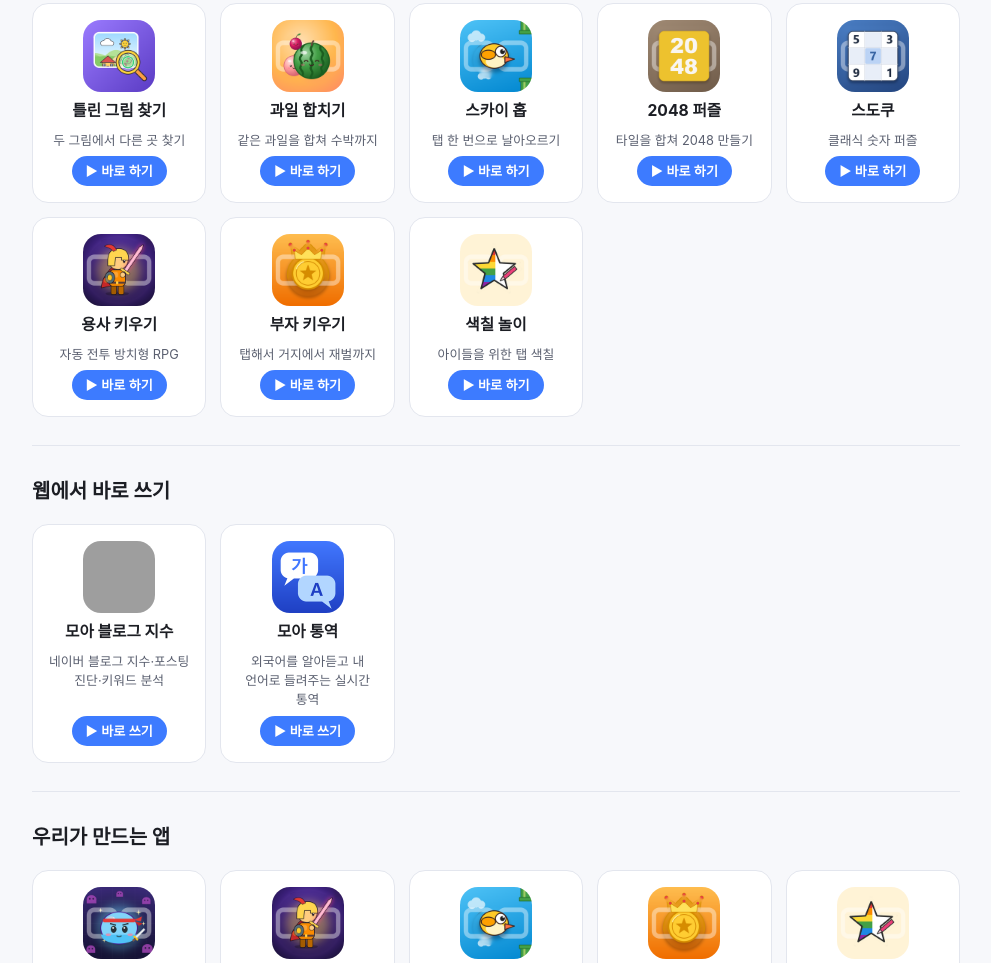
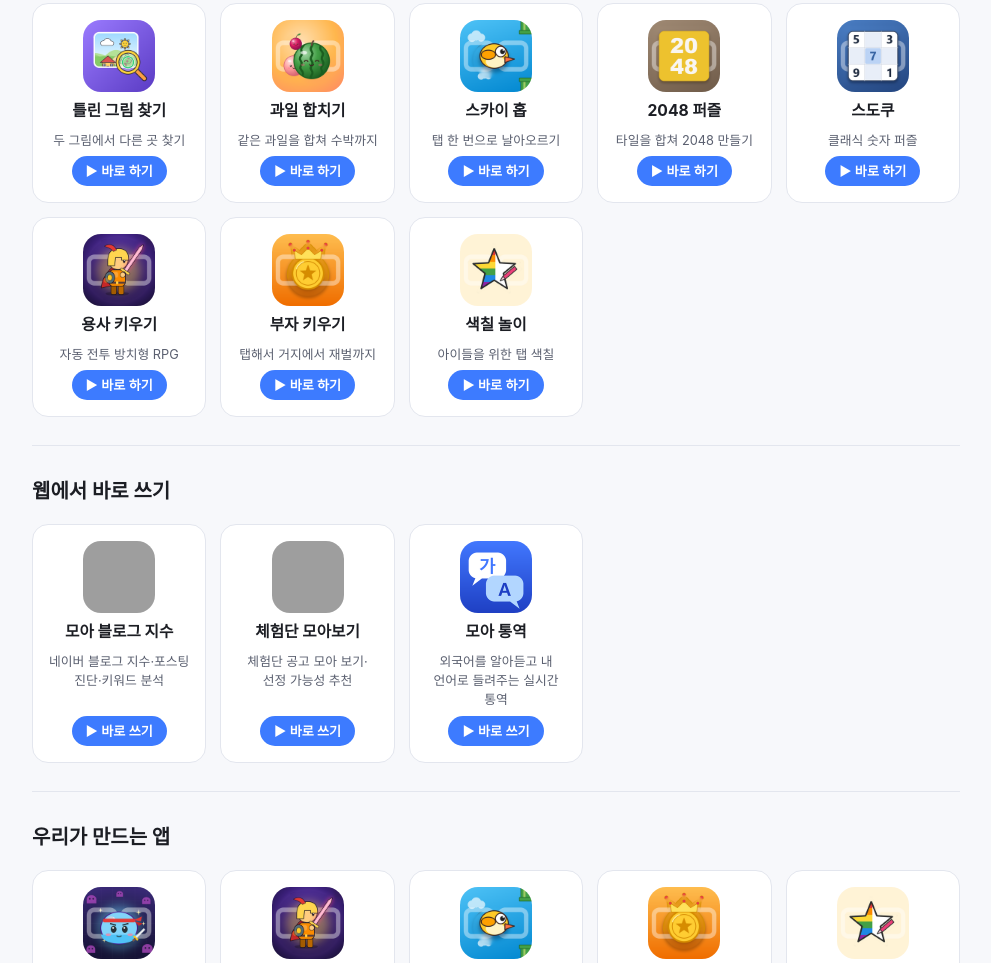
Before and after one commit to junshiva5732/junshiva5732.github.io, a plain HTML site: page index.html in a window 1280 px wide. Shown: the part 344-1307 px from the top of the page, without its empty margins (144-1135 px from the left). Drawn offline with Linux system fonts and the light colour scheme; grey boxes are pictures that could not be loaded.

Commit message:
홈페이지 '웹에서 바로 쓰기'에 체험단 모아보기 추가
Co-Authored-By: Claude Opus 5.5 <noreply@anthropic.com>

```diff
--- a/index.html
+++ b/index.html
@@ -94,6 +94,7 @@
     <h2>웹에서 바로 쓰기</h2>
     <div class="games">
       <a class="game" href="https://blog-index.blog-index-worker.workers.dev/"><img src="https://blog-index.blog-index-worker.workers.dev/icons/Icon-192.png" alt=""><b>모아 블로그 지수</b><span>네이버 블로그 지수·포스팅 진단·키워드 분석</span><em>▶ 바로 쓰기</em></a>
+      <a class="game" href="https://blog-index.blog-index-worker.workers.dev/chehum/"><img src="https://blog-index.blog-index-worker.workers.dev/icons/Icon-192.png" alt=""><b>체험단 모아보기</b><span>체험단 공고 모아 보기·선정 가능성 추천</span><em>▶ 바로 쓰기</em></a>
       <a class="game" href="moa-interpreter/"><img src="icons/moa_interpreter.png" alt=""><b>모아 통역</b><span>외국어를 알아듣고 내 언어로 들려주는 실시간 통역</span><em>▶ 바로 쓰기</em></a>
     </div>
   </section>
```
